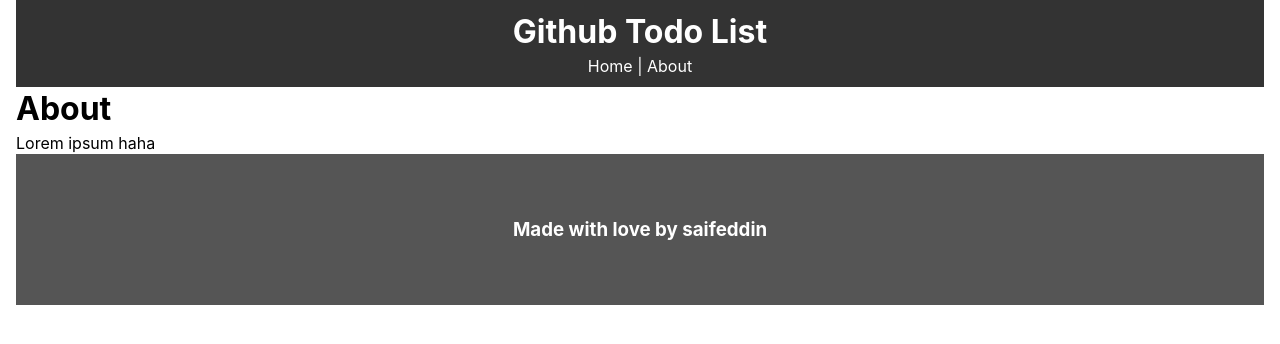
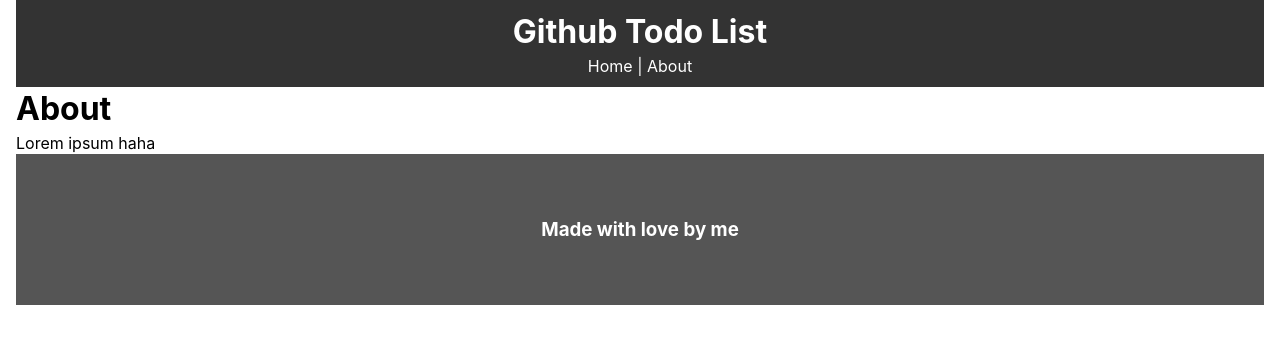
Before and after one commit to saifeddin1/my_first_repo, a React (Create React App) app: page /about in a window 1280 px wide. Shown: the top 344 px of the page. Built offline with nearby package versions, Linux system fonts and the light colour scheme; no server answers.

Commit message:
this msg is from branch other

```diff
--- a/src/components/layout/Footer.js
+++ b/src/components/layout/Footer.js
@@ -5,7 +5,7 @@ const Footer = () =>{
     return(
         <Fragment>
             <footer style={footerStyle}>
-                <h3>Made with love by saifeddin</h3>
+                <h3>Made with love by me</h3>
             </footer>
         </Fragment>
     )
```
